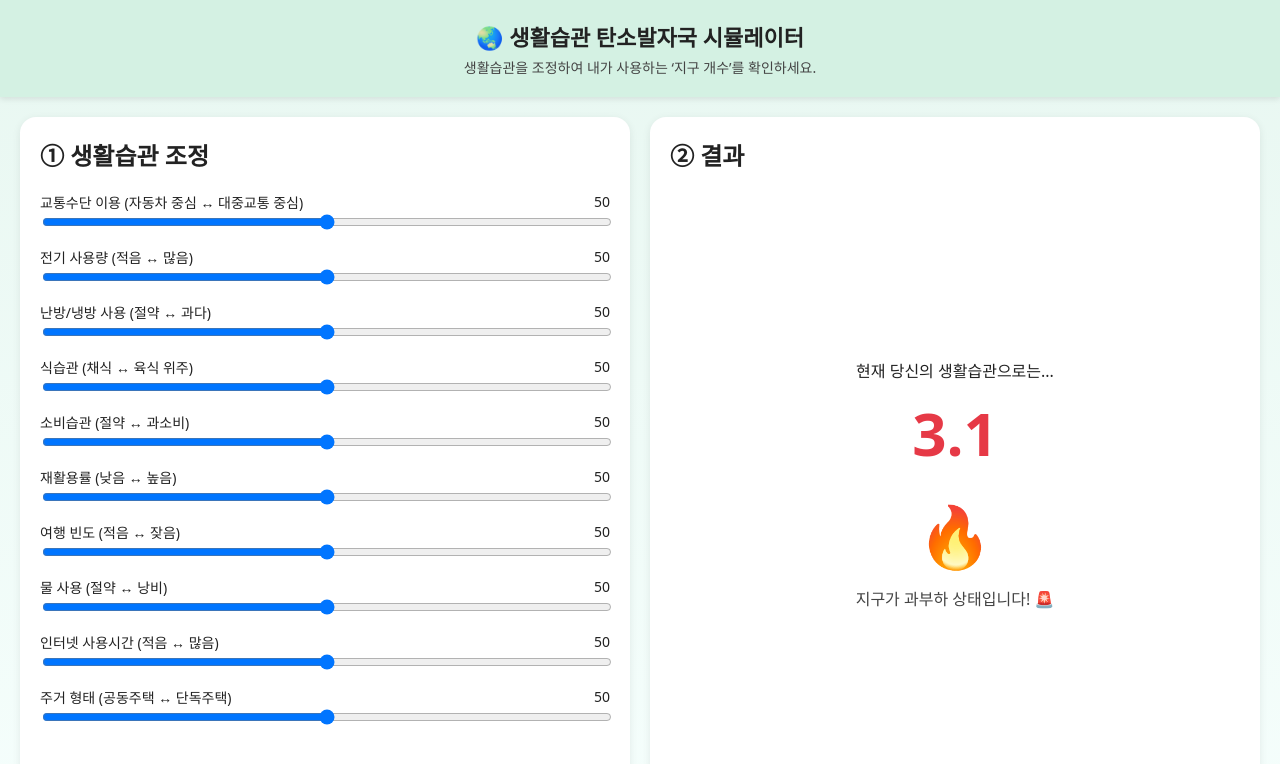
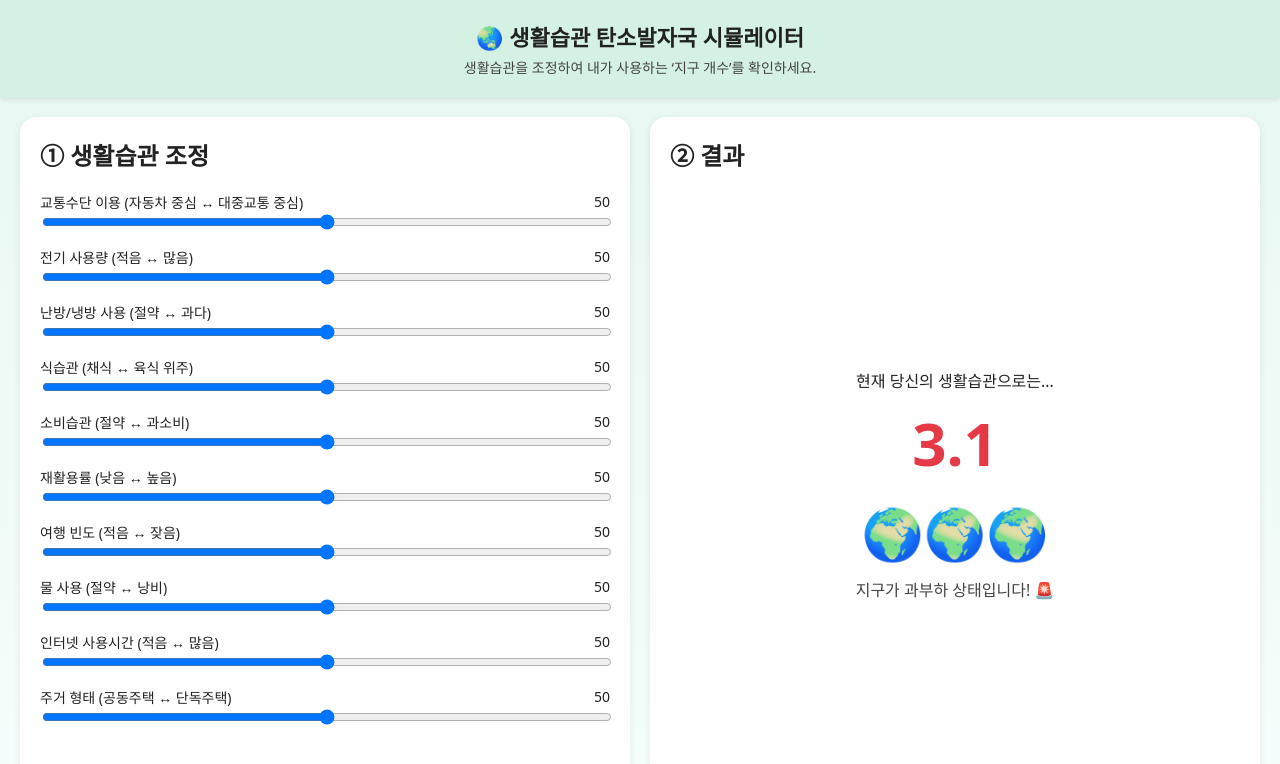
Before and after one commit to zephyrpen/carbon-footprint, a plain HTML site: page index.html in a window 1280 px wide. Drawn offline with Linux system fonts and the light colour scheme.

Commit message:
Update index.html

```diff
--- a/index.html
+++ b/index.html
@@ -56,12 +56,11 @@
   .earthNumber {
     font-size: 60px;
     font-weight: 800;
-    color: #19734b;
     margin: 10px 0;
   }
-  .emoji {
-    font-size: 60px;
-    margin-top: 10px;
+  .earthIcons {
+    font-size: 50px;
+    margin-top: 5px;
   }
   .message {
     font-size: 16px;
@@ -86,13 +85,13 @@
     <div id="sliders"></div>
   </section>
 
-  <!-- 오른쪽: 결과 (지구 개수만 표시) -->
+  <!-- 오른쪽: 결과 -->
   <section class="panel">
     <h2 style="margin-top:0;">② 결과</h2>
     <div class="resultBox">
       <div>현재 당신의 생활습관으로는...</div>
       <div class="earthNumber" id="earthCount">1.0</div>
-      <div class="emoji" id="earthEmoji">🌍</div>
+      <div class="earthIcons" id="earthIcons">🌍</div>
       <div class="message" id="earthMessage">지속가능한 수준입니다. 🌱</div>
     </div>
   </section>
@@ -118,7 +117,7 @@ const activities = [
 // ===============================
 // 슬라이더 생성
 // ===============================
-const container = document.getElementById("sliders");
+const container=document.getElementById("sliders");
 activities.forEach(a=>{
   const div=document.createElement("div");
   div.className="row";
@@ -144,35 +143,41 @@ function calcTotal(){
 }
 
 // ===============================
-// 업데이트
+// 업데이트 함수
 // ===============================
 function update(){
   const total=calcTotal();
-  const earths=total/3; // 1지구 = 3톤 CO2 기준
+  const earths=total/3; // 1지구=3톤 기준
   const numEl=document.getElementById("earthCount");
-  const emojiEl=document.getElementById("earthEmoji");
+  const iconsEl=document.getElementById("earthIcons");
   const msgEl=document.getElementById("earthMessage");
 
+  // 숫자 표시
   numEl.textContent=earths.toFixed(1);
 
-  // 상태에 따라 이모지와 메시지 변경
-  if(earths <= 1){
-    emojiEl.textContent="🌍";
+  // 색상 조절
+  if(earths<=1){
     numEl.style.color="#19734b";
     msgEl.textContent="지속가능한 수준입니다. 🌱";
-  } else if(earths <= 1.5){
-    emojiEl.textContent="🌏";
+  } else if(earths<=1.5){
     numEl.style.color="#f2a900";
     msgEl.textContent="주의! 조금 더 절약이 필요합니다. ⚠️";
   } else {
-    emojiEl.textContent="🔥";
     numEl.style.color="#e63946";
     msgEl.textContent="지구가 과부하 상태입니다! 🚨";
   }
+
+  // 🌍 아이콘 개수 표시
+  const count=Math.floor(earths); // 정수 부분
+  let icons="";
+  for(let i=0;i<count;i++) icons+="🌍";
+  if(earths-count>0.5) icons+="🌎"; // 반개 느낌으로 추가
+  if(icons==="") icons="🌍";
+  iconsEl.textContent=icons;
 }
 
 // ===============================
-// 이벤트 연결
+// 이벤트 등록
 // ===============================
 activities.forEach(a=>{
   const s=document.getElementById(a.key);
```
